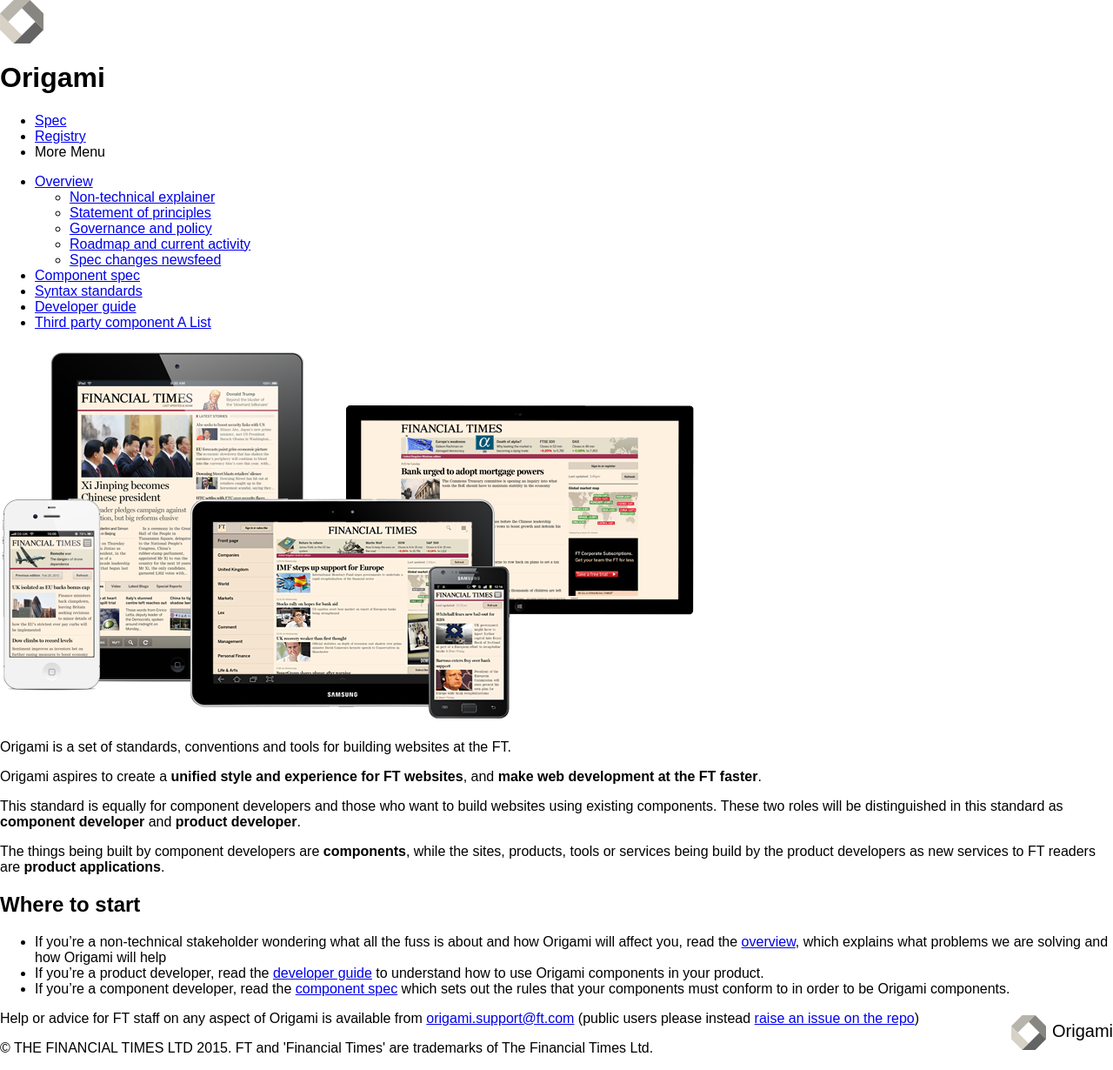
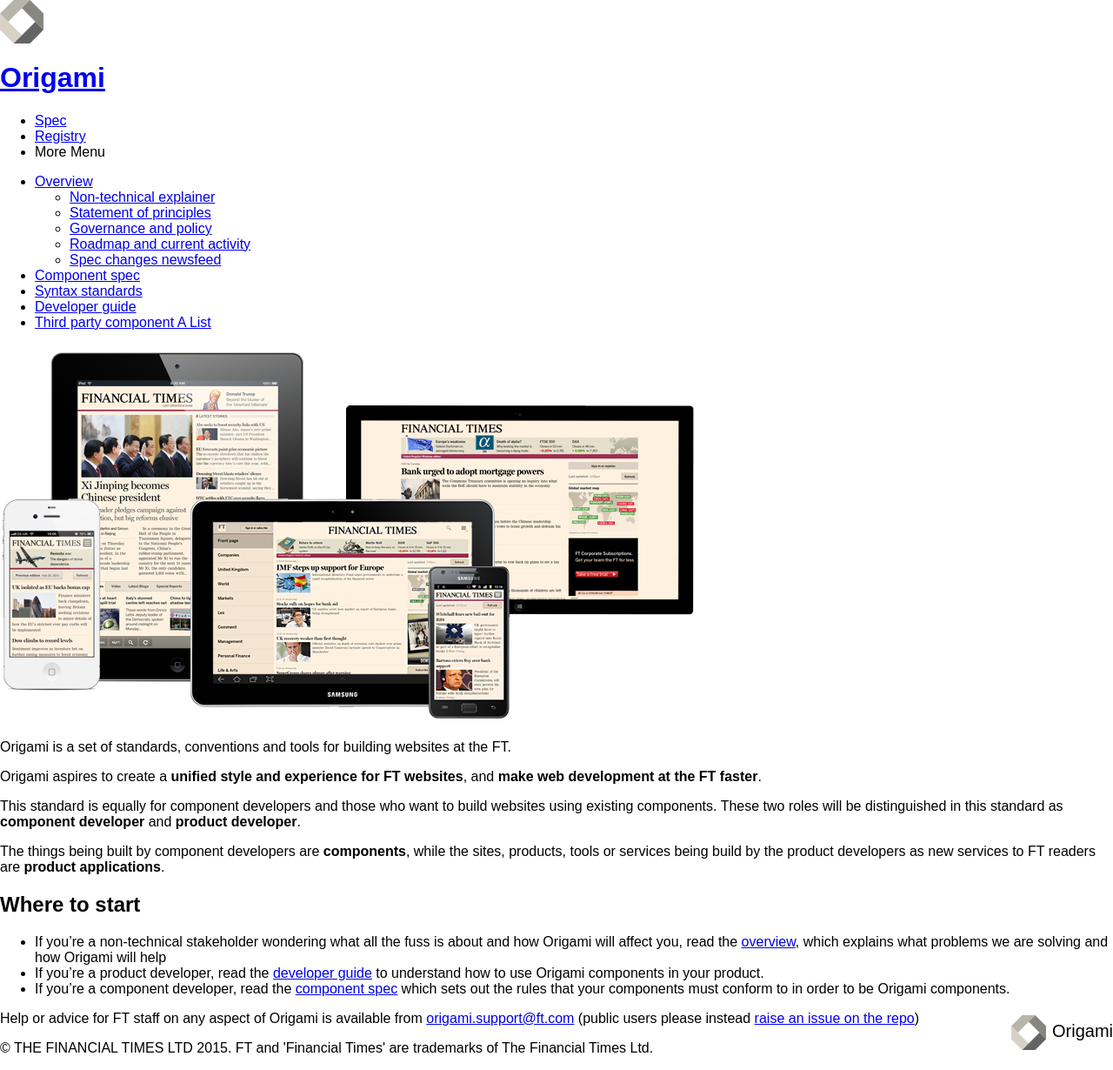
Before and after one commit to Financial-Times/ft-origami, a Jekyll site: the page built from index.md, in a window 1280 px wide. Shown: the whole page at 87% size. Built offline with Jekyll 4.4.1, drawn with Linux system fonts in a browser that asks for light colours; comment, search, counter and statistics services are not loaded; a style sheet for code colours, icons or effects is not loaded.

Commit message:
Make logo clickable

```diff
--- a/_layouts/default.html
+++ b/_layouts/default.html
@@ -17,7 +17,7 @@
 		}
 	</script>
 
-	<link rel="stylesheet" href="//build.origami.ft.com/bundles/css?modules=o-fonts@^1.6.4,o-techdocs@^4.0.0" />
+	<link rel="stylesheet" href="//build.origami.ft.com/bundles/css?modules=o-fonts@^1.6.4,o-techdocs@^4.0.0,o-ft-icons@^2.3.4" />
 	<link href="{{ site.baseurl }}/buildcache/bundle.css" rel="stylesheet" />
 
 	<script src="//polyfill.webservices.ft.com/v1/polyfill.min.js"></script>
@@ -47,10 +47,10 @@
 		<div class="o-header__container">
 			<div class="o-header__inner">
 				<div class="o-header__primary">
-					<div class="o-header__primary__left">
+					<a class="o-header__primary__left" href="/">
 						<span class="origami-logo"></span>
 						<h1 class="o-header__title">{{site.name}}</h1>
-					</div>
+					</a>
 					<div class="o-header__primary__center c-search">
 						<script>
 						(function() {
@@ -66,7 +66,7 @@
 					</div>
 					<nav class="o-header__primary__right o-hierarchical-nav o-header__nav--primary-theme" data-o-component="o-hierarchical-nav">
 						<ul data-o-hierarchical-nav-level="1">
-							<li data-priority="1" aria-selected="true"><a href="http://origami.ft.com/">Spec</a></li>
+							<li data-priority="1" aria-selected="true"><a href="/">Spec</a></li>
 							<li data-priority="1"><a href="//registry.origami.ft.com">Registry</a></li>
 							<li data-more class="o-hierarchical-nav__parent" aria-hidden="true"><a><span class="o-hierarchical-nav__more--if-some">More <i class="o-hierarchical-nav__parent__down-arrow"></i></span><span class="o-hierarchical-nav__more--if-all">Menu <i class="o-hierarchical-nav__parent__down-arrow"></i></span></a></li>
 						</ul>
```
